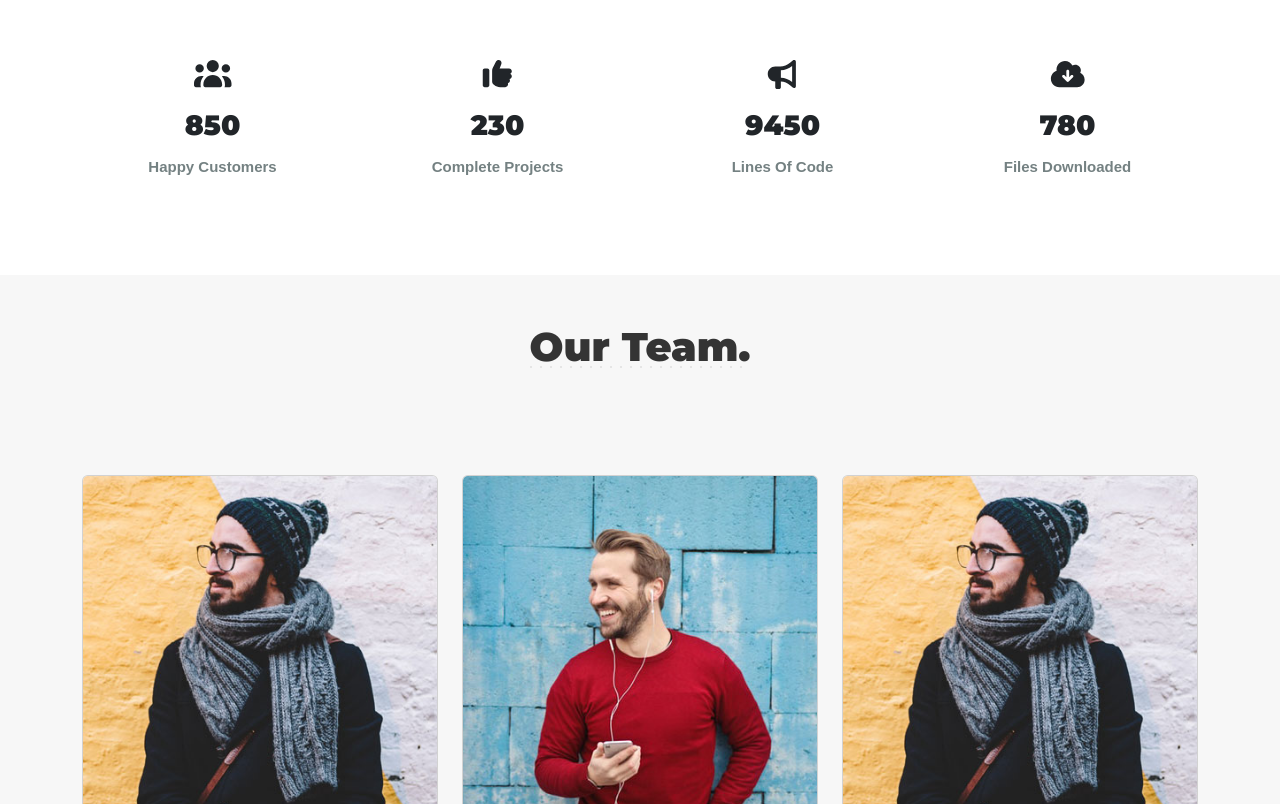
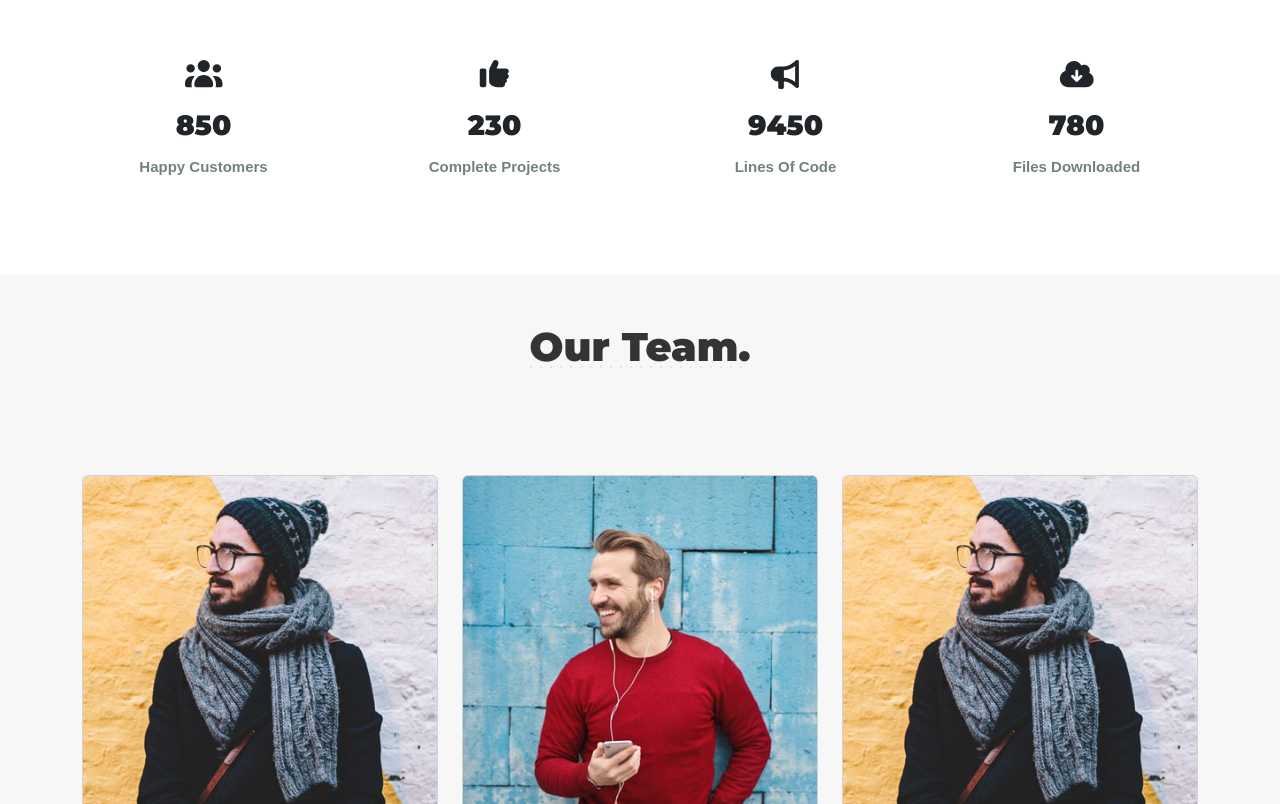
Before and after one commit to Abdomahmoudgit/Bootstrap-Exam, a website: page index.html in a window 1280 px wide. Shown: the part 4272-5076 px from the top of the page. Drawn offline with nearby package versions, Linux system fonts and the light colour scheme.

Commit message:
gfor statistic

```diff
--- a/index.html
+++ b/index.html
@@ -637,7 +637,7 @@
     </section>
     <section id="Statistics" class="text-center py-5 my-5">
         <div class="container ">
-            <div class="row statistics">
+            <div class="row g-sm-5 statistics">
                 <div class="col-md-3">
                     <div class="item text-dark ">
                         <span class="icon"><i class="fa fa-users" aria-hidden="true"></i></span>
```
